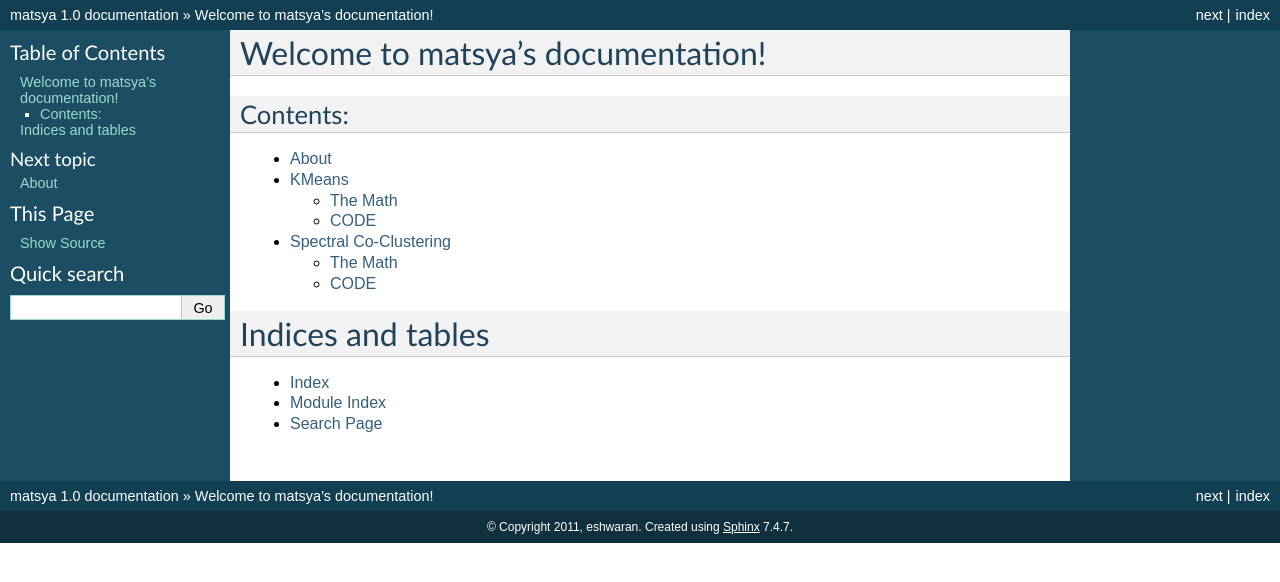
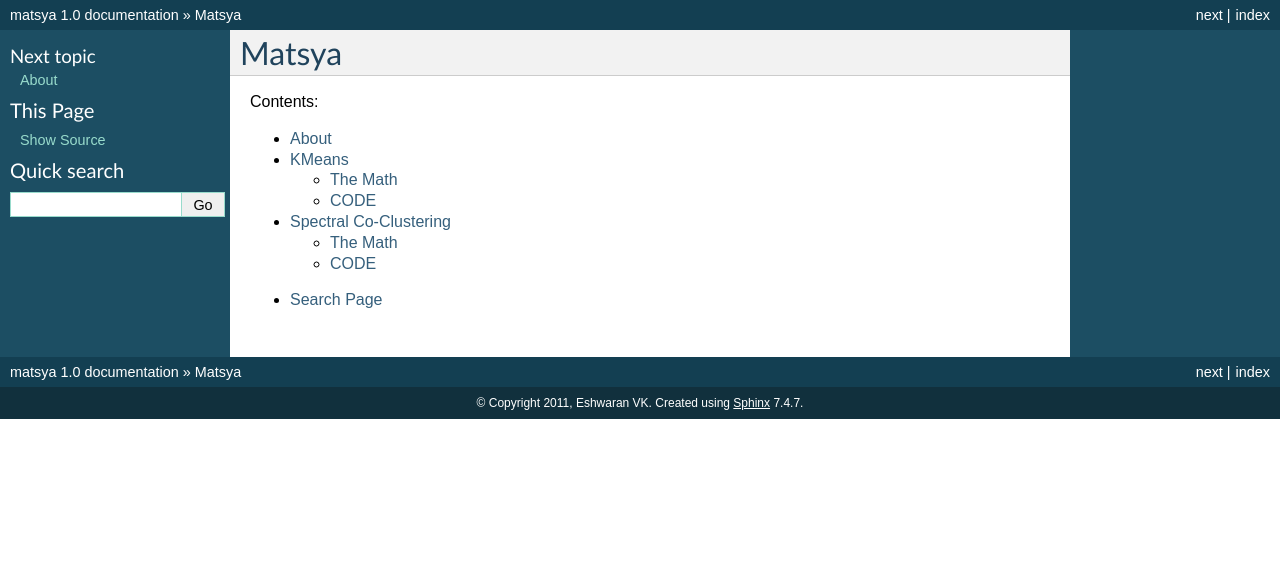
Before and after one commit to eshvk/matsya, a Sphinx documentation site: the page built from docs/index.rst, in a window 1280 px wide. Shown: the top 582 px of the page. Built offline with Sphinx 7.4.7, drawn with Linux system fonts in a browser that asks for light colours.

```diff
--- a/docs/conf.py
+++ b/docs/conf.py
@@ -40,7 +40,7 @@ master_doc = 'index'
 
 # General information about the project.
 project = u'matsya'
-copyright = u'2011, eshwaran'
+copyright = u'2011, Eshwaran VK'
 
 # The version info for the project you're documenting, acts as replacement for
 # |version| and |release|, also used in various other places throughout the
@@ -178,7 +178,7 @@ htmlhelp_basename = 'matsyadoc'
 # (source start file, target name, title, author, documentclass [howto/manual]).
 latex_documents = [
   ('index', 'matsya.tex', u'matsya Documentation',
-   u'eshwaran', 'manual'),
+   u'Eshwaran V K', 'manual'),
 ]
 
 # The name of an image file (relative to this directory) to place at the top of
--- a/docs/index.rst
+++ b/docs/index.rst
@@ -1,13 +1,10 @@
-.. matsya documentation master file, created by
-   sphinx-quickstart on Sat Aug 13 00:30:48 2011.
-   You can adapt this file completely to your liking, but it should at least
-   contain the root `toctree` directive.
+########
+Matsya
+########
 
-Welcome to matsya's documentation!
-==================================
 
 Contents:
----------
+
 .. toctree::
    :maxdepth: 2
 
@@ -15,9 +12,4 @@ Contents:
    kmeans
    spectral_coclustering
 
-Indices and tables
-==================
-
-* :ref:`genindex`
-* :ref:`modindex`
 * :ref:`search`
```
